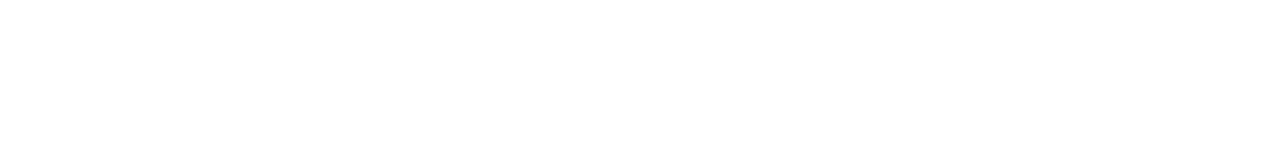
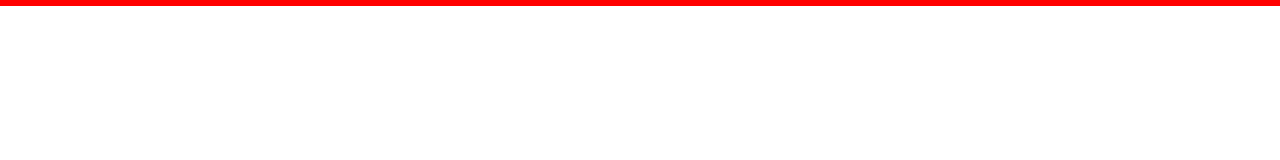
Before and after one commit to Jamyle-Elen/profile-card-component-FRONTEND-MENTOR, a plain HTML site: page all/index.html in a window 1280 px wide. Drawn offline with Linux system fonts and the light colour scheme.

Commit message:
23/02/23

```diff
--- a/all/index.html
+++ b/all/index.html
@@ -4,9 +4,17 @@
     <meta charset="UTF-8">
     <meta http-equiv="X-UA-Compatible" content="IE=edge">
     <meta name="viewport" content="width=device-width, initial-scale=1.0">
-    <title>Document</title>
+    <link rel="stylesheet" href="style.css">
+    <link rel="shortcut icon" href="favicon-32x32.png" type="image/x-icon">
+    <title>Frontend Mentor | Profile card component</title>
 </head>
 <body>
+    <main>
+        <div class="poster">
+            <div class="bkg_poster">
 
+            </div>
+        </div>
+    </main>
 </body>
 </html>
--- a/all/style.css
+++ b/all/style.css
@@ -0,0 +1,20 @@
+* {
+    margin: 0;padding: 0;box-sizing: border-box;
+}
+
+body {
+
+}
+
+main {
+
+}
+
+.poster {
+    border: red solid;
+    background-image: url(bg-pattern-card.svg);
+}
+
+.bkg_poster {
+    position: absolute;
+}
```
